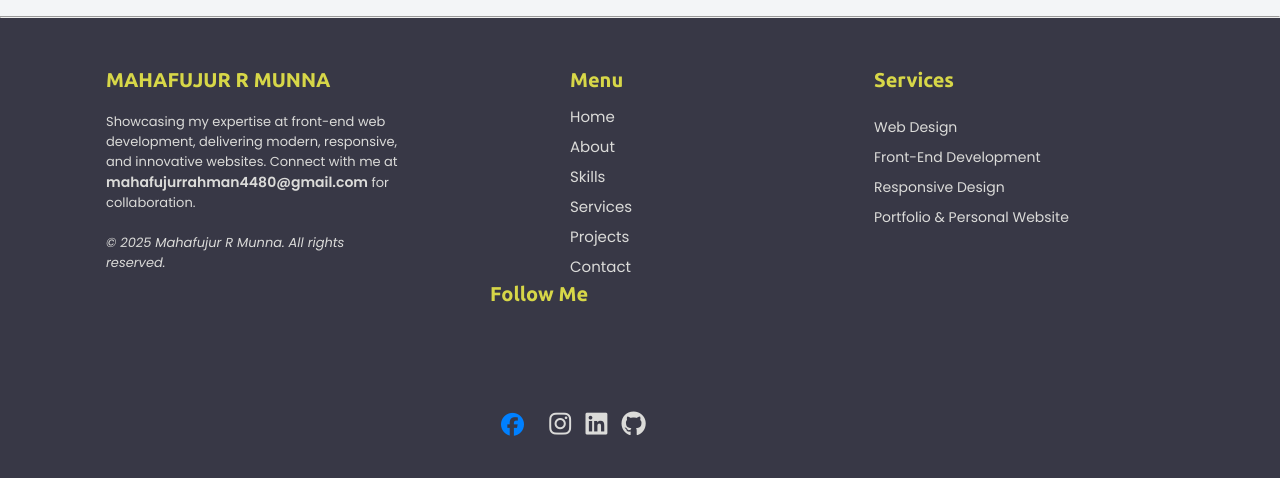
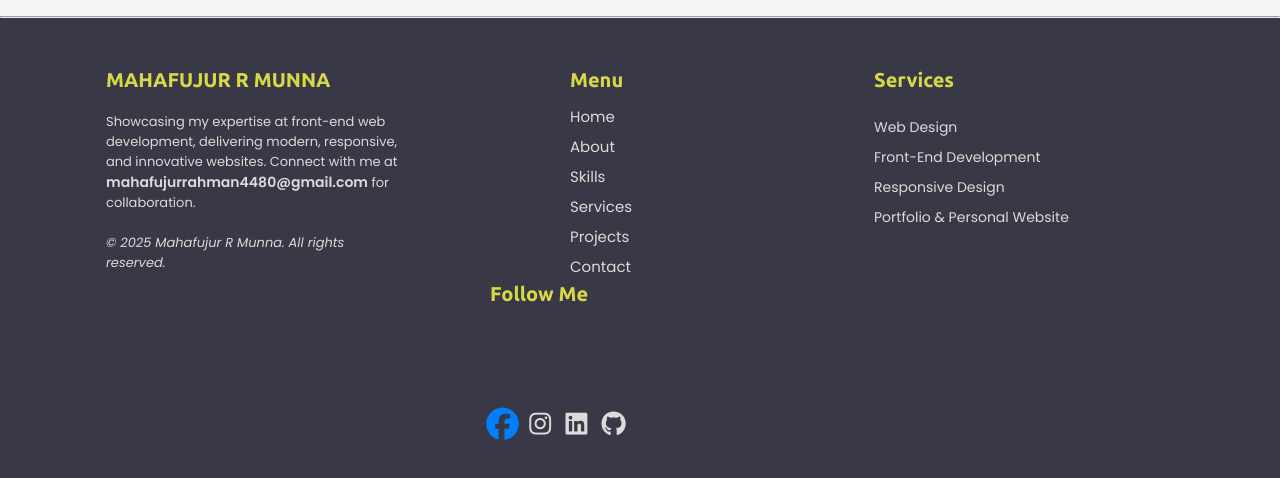
Before and after one commit to mahafujur80/MAHAFUJUR-R-MUNNA, a plain HTML site: page index.html in a window 1280 px wide. In both pictures the pointer is over the icon 502 px from the left and 4687 px from the top of the page. Shown: the part 4263-4741 px from the top of the page. Drawn offline with Linux system fonts and the light colour scheme.

Commit message:
MAHAFUJUR RAHMAN MUNNA

```diff
--- a/CSS/style.css
+++ b/CSS/style.css
@@ -729,13 +729,13 @@ footer .footer-container .footer-social a {
     font-size: 25px;
     margin-right: 10px;
     color: rgb(219, 219, 217);
+    transition: all 0.3s ease-in-out;
 }
 
-footer .footer-container .footer-social a:hover {
+footer .footer-container .footer-social a:hover i{
     color: #0080ff;
-    transition: all 0.3s ease-in-out;
-    font-size: 23px;
-    padding: 0px 11px;
+   transform:scale(1.3);
+
 }
 
 /*Section Footer End*/
```
